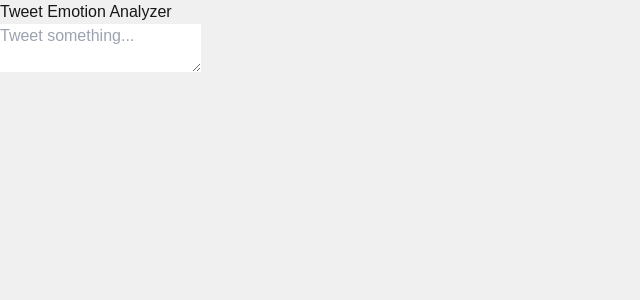
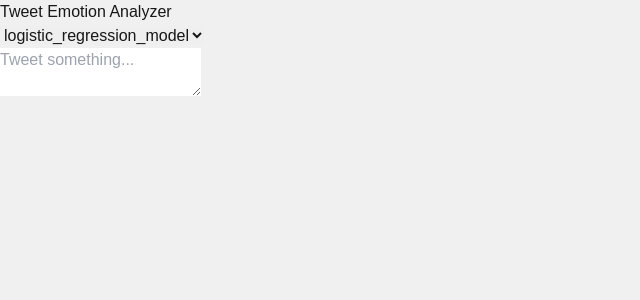
Before and after one commit to LuisParedes1/aprendizaje-automatico, a Next.js app in the folder frontend/: page / in a window 1280 px wide. Shown: the top 300 px of the page, without its empty margins (0-640 px from the left). Built offline with nearby package versions, Linux system fonts and the light colour scheme.

Commit message:
added model selected

```diff
--- a/frontend/src/pages/api/hello.ts
+++ /dev/null
@@ -1,13 +0,0 @@
-// Next.js API route support: https://nextjs.org/docs/api-routes/introduction
-import type { NextApiRequest, NextApiResponse } from "next";
-
-type Data = {
-  name: string;
-};
-
-export default function handler(
-  req: NextApiRequest,
-  res: NextApiResponse<Data>,
-) {
-  res.status(200).json({ name: "John Doe" });
-}
--- a/frontend/src/pages/components/postCard.tsx
+++ b/frontend/src/pages/components/postCard.tsx
@@ -1,13 +1,15 @@
-import { Dispatch, SetStateAction } from "react";
+import SelectModel from "./selectModel";
 
 const PostCard = ({
   post,
   handleInputChange,
   handleOnClick,
+  handleSelectedModel,
 }: {
   post: string;
   handleInputChange: (event: React.ChangeEvent<HTMLTextAreaElement>) => void;
   handleOnClick: () => void;
+  handleSelectedModel: (event: React.ChangeEvent<HTMLSelectElement>) => void;
 }) => {
   return (
     <div
@@ -20,6 +22,9 @@ const PostCard = ({
       >
         Tweet Emotion Analyzer
       </h1>
+
+      <SelectModel handleSelectedModel={handleSelectedModel} />
+
       <textarea
         id="tweet_input"
         placeholder="Tweet something..."
--- /dev/null
+++ b/frontend/src/pages/components/selectModel.tsx
@@ -0,0 +1,27 @@
+import React from "react";
+import { MODELS } from "@/pages/models/models";
+
+export default function SelectModel({
+  handleSelectedModel,
+}: {
+  handleSelectedModel: (event: React.ChangeEvent<HTMLSelectElement>) => void;
+}) {
+  return (
+    <div className="w-full max-w-xs">
+      <select
+        id="age-select"
+        onChange={handleSelectedModel}
+        className="bg-slate-100 text-slate-600 placeholder:text-slate-600 placeholder:opacity-50 border border-slate-200 col-span-6 resize-none outline-none rounded-lg p-2 duration-300 focus:border-slate-600"
+      >
+        <option value="" disabled>
+          Select a model
+        </option>
+        {MODELS.map((model, index) => (
+          <option key={index} value={model}>
+            {model}
+          </option>
+        ))}
+      </select>
+    </div>
+  );
+}
--- a/frontend/src/pages/index.tsx
+++ b/frontend/src/pages/index.tsx
@@ -4,10 +4,19 @@ import { useEffect, useState } from "react";
 import PostCard from "./components/postCard";
 
 const BASE_ENDPOINT = process.env.NEXT_PUBLIC_API_URL;
+const DEFAULT_MODEL: string = "logistic_regression_model";
 
 export default function Home() {
   const [inputValue, setInputValue] = useState("");
-  const [emotion, setEmotion] = useState<null | string>(null);
+  const [emotion, setEmotion] = useState<string | null>(null);
+
+  const [selectedModel, setSelectedModel] = useState<string | null>(
+    DEFAULT_MODEL
+  );
+
+  const handleSelectedModel = (event: React.ChangeEvent<HTMLSelectElement>) => {
+    setSelectedModel(event.target.value);
+  };
 
   useEffect(() => {
     if (!inputValue) {
@@ -20,12 +29,24 @@ export default function Home() {
   };
 
   const handleOnClick = async () => {
-    if (!inputValue) {
+    if (!inputValue || !selectedModel) {
       return;
     }
-    const data = await fetch(BASE_ENDPOINT + "/predict?tweet=" + inputValue);
-    const response = await data.json();
-    setEmotion(response.emotion);
+
+    const query_params = new URLSearchParams({
+      tweet: inputValue,
+      model_name: selectedModel,
+    }).toString();
+
+    try {
+      const data = await fetch(`${BASE_ENDPOINT}/predict?${query_params}`, {
+        method: "GET",
+      });
+      const response = await data.json();
+      setEmotion(response.emotion);
+    } catch {
+      console.log("Error fetching data");
+    }
   };
 
   const get_emotion_message = (emotion: string) => {
@@ -53,7 +74,7 @@ export default function Home() {
         return "I don't know what you're feeling 🤔";
     }
 
-    return emotion + emoji;
+    return `${emotion} ${emoji}`;
   };
 
   return (
@@ -67,6 +88,7 @@ export default function Home() {
             post={inputValue}
             handleInputChange={handleInputChange}
             handleOnClick={handleOnClick}
+            handleSelectedModel={handleSelectedModel}
           />
         </div>
 
--- /dev/null
+++ b/frontend/src/pages/models/models.tsx
@@ -0,0 +1,5 @@
+export const MODELS: string[] = [
+  "logistic_regression_model",
+  "multinomial_nb_model",
+  "extra_trees_model",
+];
```
Also changed, not shown: frontend/src/pages/fonts/GeistMonoVF.woff (deleted), frontend/src/pages/fonts/GeistVF.woff (deleted).
